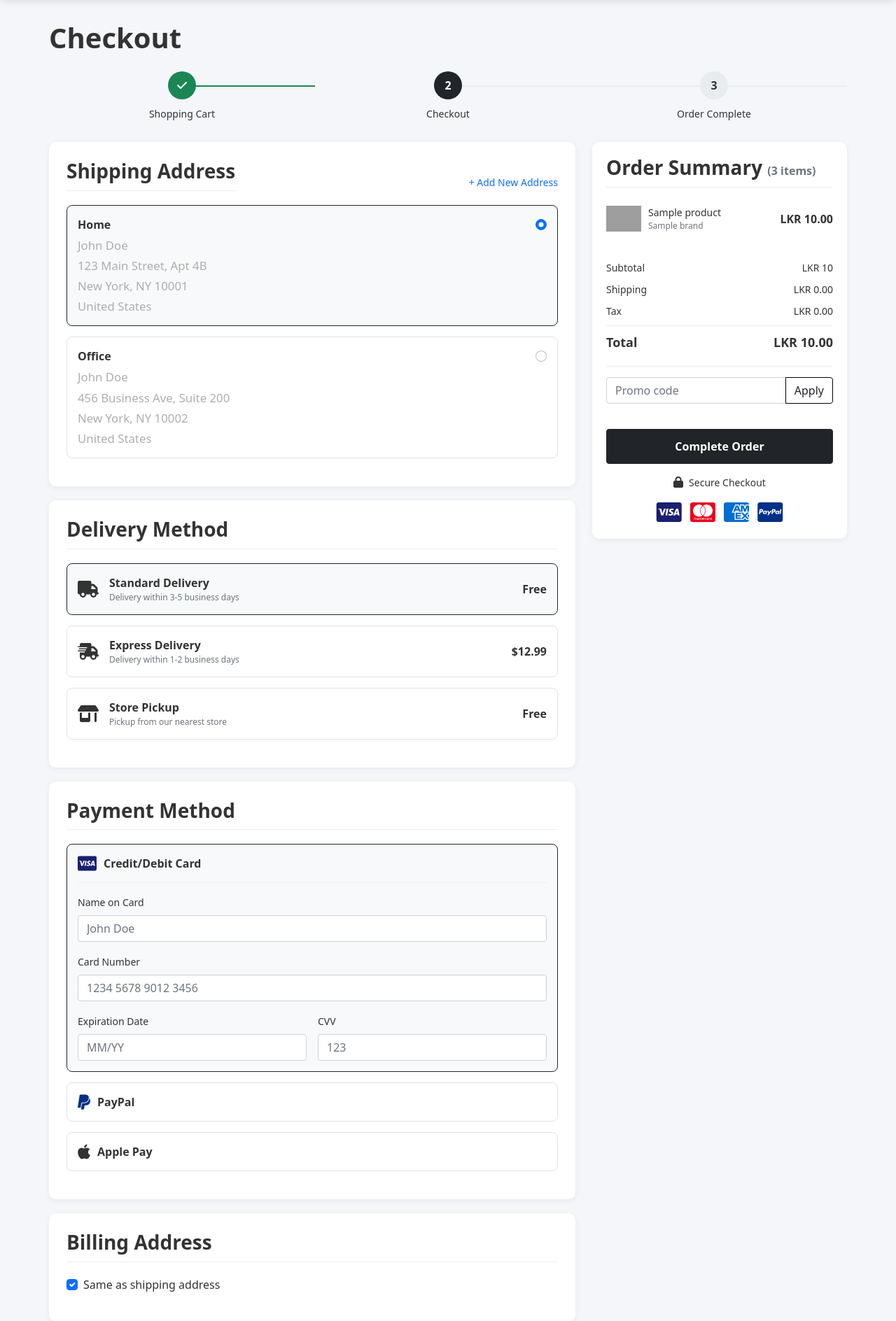
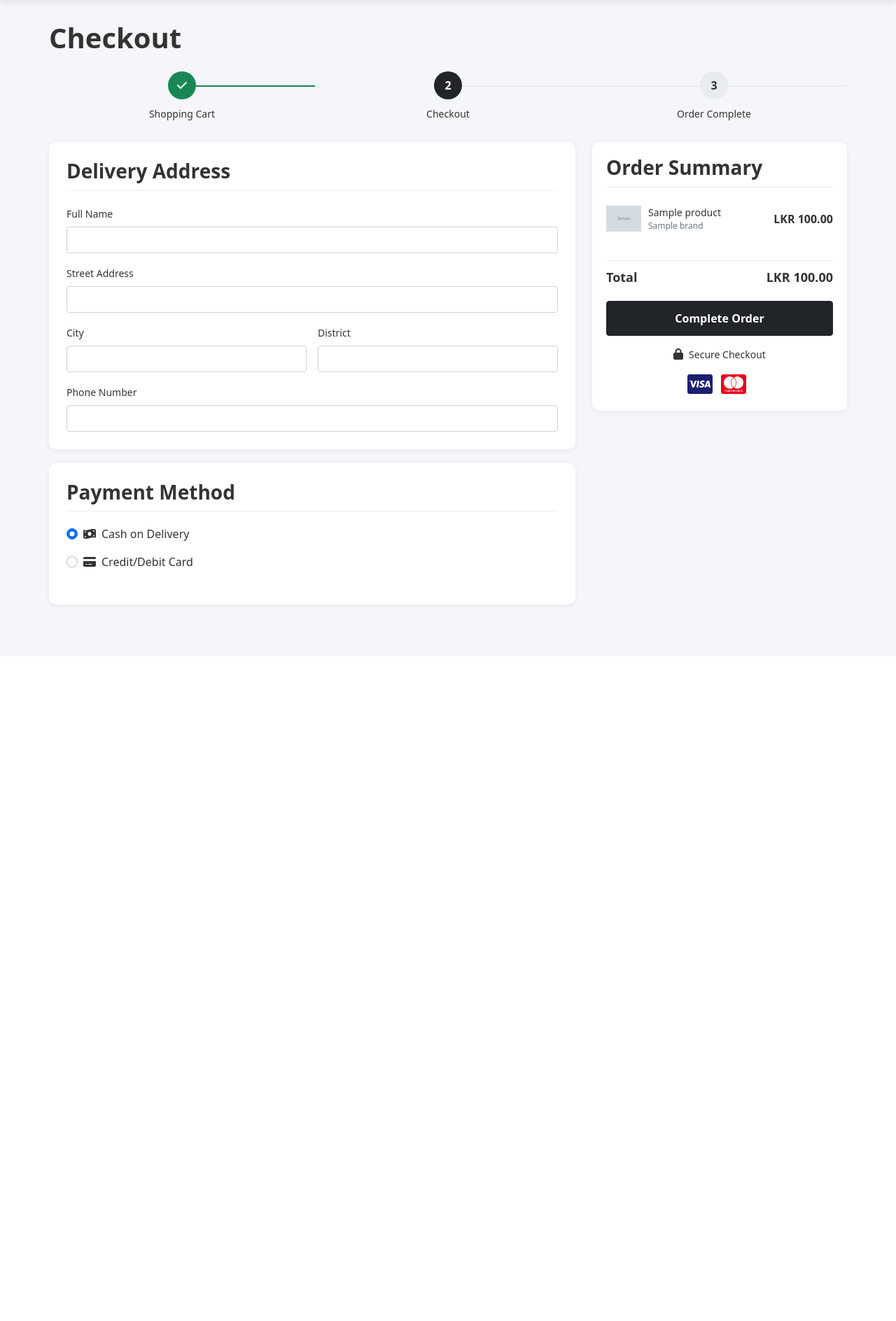
Before and after one commit to dimuthadithya/MobiMart, a PHP site: page /pages/checkout.php in a window 1280 px wide. Shown: the part 88-1976 px from the top of the page at 70% size. After the commit the page ends 959 px from the top, so only its background shows below. Run offline with PHP 8.4, Linux system fonts and the light colour scheme; the visitor is signed in with stand-in values (Sample User, id 1); tables that the repository leaves empty hold one stand-in row (values such as "Sample post"); grey boxes marked "Sample" are stand-in pictures; grey boxes are pictures that could not be loaded.

Commit message:
Add address table to database schema and implement address processing controller

```diff
--- /dev/null
+++ b/controller/address_process.php
@@ -0,0 +1 @@
+<?php
--- a/includes/orderSummaryItem.php
+++ b/includes/orderSummaryItem.php
@@ -1,8 +1,8 @@
         <div class="summary-product">
-            <img src="/api/placeholder/50/50" alt="iPhone 13 Pro" class="summary-product-image">
+            <img src="<?php echo $productImage ?>" alt="iPhone 13 Pro" class="summary-product-image">
             <div>
                 <div class="summary-product-title"><?php echo $productName ?></div>
                 <div class="summary-product-variant"><?php echo $brandName ?></div>
             </div>
-            <div class="summary-product-price">LKR <?php echo $productPrice ?></div>
+            <div class="summary-product-price">LKR <?php echo $productPrice * $qty ?>.00</div>
         </div>
--- a/pages/checkout.php
+++ b/pages/checkout.php
@@ -530,173 +530,89 @@ if (count($cartItems) == 0) {
 
     <div class="row">
       <!-- Checkout Form Column -->
-      <div class="col-lg-8 mb-4">
+      <div class="col-lg-8 mb-4"> <!-- Delivery Address Section -->
+        <form action="../controller/address_process.php" method="POST">
+          <div class="checkout-section">
+            <h3 class="section-title">Delivery Address</h3>
 
-        <!-- Shipping Address Section -->
-        <div class="checkout-section">
-          <div class="d-flex justify-content-between align-items-center">
-            <h3 class="section-title">Shipping Address</h3>
-            <a href="#" class="edit-link">+ Add New Address</a>
+            <div class="row g-3">
+              <div class="col-12">
+                <label class="form-label">Full Name</label>
+                <input type="text" class="form-control" name="fullName" required>
               </div>
-
-          <div class="address-select selected">
-            <input class="form-check-input" type="radio" name="address" id="address1" checked>
-            <div class="address-title">Home</div>
-            <div class="address-details">
-              <p class="mb-1">John Doe</p>
-              <p class="mb-1">123 Main Street, Apt 4B</p>
-              <p class="mb-1">New York, NY 10001</p>
-              <p class="mb-0">United States</p>
+              <div class="col-12">
+                <label class="form-label">Street Address</label>
+                <input type="text" class="form-control" name="streetAddress" required>
               </div>
+              <div class="col-md-6">
+                <label class="form-label">City</label>
+                <input type="text" class="form-control" name="city" required>
               </div>
-
-          <div class="address-select">
-            <input class="form-check-input" type="radio" name="address" id="address2">
-            <div class="address-title">Office</div>
-            <div class="address-details">
-              <p class="mb-1">John Doe</p>
-              <p class="mb-1">456 Business Ave, Suite 200</p>
-              <p class="mb-1">New York, NY 10002</p>
-              <p class="mb-0">United States</p>
+              <div class="col-md-6">
+                <label class="form-label">District</label>
+                <input type="text" class="form-control" name="district" required>
+              </div>
+              <div class="col-12">
+                <label class="form-label">Phone Number</label>
+                <input type="tel" class="form-control" name="phone" required>
               </div>
             </div>
           </div>
-
-        <!-- Delivery Method Section -->
-        <div class="checkout-section">
-          <h3 class="section-title">Delivery Method</h3>
-
-          <div class="delivery-method selected">
-            <div class="method-details">
-              <div class="method-icon">
-                <i class="fas fa-truck"></i>
-              </div>
-              <div class="method-info">
-                <div class="method-title">Standard Delivery</div>
-                <div class="method-description">Delivery within 3-5 business days</div>
-              </div>
-            </div>
-            <div class="method-price">Free</div>
-          </div>
-
-          <div class="delivery-method">
-            <div class="method-details">
-              <div class="method-icon">
-                <i class="fas fa-shipping-fast"></i>
-              </div>
-              <div class="method-info">
-                <div class="method-title">Express Delivery</div>
-                <div class="method-description">Delivery within 1-2 business days</div>
-              </div>
-            </div>
-            <div class="method-price">$12.99</div>
-          </div>
-
-          <div class="delivery-method">
-            <div class="method-details">
-              <div class="method-icon">
-                <i class="fas fa-store-alt"></i>
-              </div>
-              <div class="method-info">
-                <div class="method-title">Store Pickup</div>
-                <div class="method-description">Pickup from our nearest store</div>
-              </div>
-            </div>
-            <div class="method-price">Free</div>
-          </div>
-        </div>
-
+        </form>
         <!-- Payment Method Section -->
         <div class="checkout-section">
           <h3 class="section-title">Payment Method</h3>
 
-          <div class="payment-option selected">
-            <div class="payment-title">
-              <i class="fab fa-cc-visa payment-icon" style="color: #1a1f71;"></i>
-              Credit/Debit Card
+          <div class="mb-4">
+            <div class="form-check mb-3">
+              <input class="form-check-input" type="radio" name="paymentMethod" id="cashOnDelivery" checked>
+              <label class="form-check-label" for="cashOnDelivery">
+                <i class="fas fa-money-bill-wave me-2"></i>Cash on Delivery
+              </label>
             </div>
-            <div class="payment-details">
+
+            <div class="form-check">
+              <input class="form-check-input" type="radio" name="paymentMethod" id="cardPayment">
+              <label class="form-check-label" for="cardPayment">
+                <i class="fas fa-credit-card me-2"></i>Credit/Debit Card
+              </label>
+            </div>
+          </div>
+
+          <!-- Card Payment Details (Hidden by default) -->
+          <div id="cardDetails" style="display: none;">
             <div class="row g-3">
               <div class="col-12">
-                  <label for="cardName" class="form-label">Name on Card</label>
-                  <input type="text" class="form-control" id="cardName" placeholder="John Doe">
+                <label class="form-label">Name on Card</label>
+                <input type="text" class="form-control" placeholder="John Doe">
               </div>
               <div class="col-12">
-                  <label for="cardNumber" class="form-label">Card Number</label>
-                  <input type="text" class="form-control" id="cardNumber" placeholder="1234 5678 9012 3456">
+                <label class="form-label">Card Number</label>
+                <input type="text" class="form-control" placeholder="1234 5678 9012 3456">
               </div>
               <div class="col-md-6">
-                  <label for="cardExpiry" class="form-label">Expiration Date</label>
-                  <input type="text" class="form-control" id="cardExpiry" placeholder="MM/YY">
+                <label class="form-label">Expiration Date</label>
+                <input type="text" class="form-control" placeholder="MM/YY">
               </div>
               <div class="col-md-6">
-                  <label for="cardCvv" class="form-label">CVV</label>
-                  <input type="text" class="form-control" id="cardCvv" placeholder="123">
+                <label class="form-label">CVV</label>
+                <input type="text" class="form-control" placeholder="123">
+              </div>
             </div>
           </div>
         </div>
       </div>
 
-          <div class="payment-option">
-            <div class="payment-title">
-              <i class="fab fa-paypal payment-icon" style="color: #003087;"></i>
-              PayPal
-            </div>
-            <div class="payment-details">
-              <p class="text-muted">You will be redirected to PayPal to complete your payment.</p>
-            </div>
-          </div>
-
-          <div class="payment-option">
-            <div class="payment-title">
-              <i class="fab fa-apple payment-icon"></i>
-              Apple Pay
-            </div>
-            <div class="payment-details">
-              <p class="text-muted">Pay securely using Apple Pay.</p>
-            </div>
-          </div>
-        </div>
-
-        <!-- Billing Address -->
-        <div class="checkout-section">
-          <h3 class="section-title">Billing Address</h3>
-
-          <div class="form-check mb-3">
-            <input class="form-check-input" type="checkbox" id="sameAsShipping" checked>
-            <label class="form-check-label" for="sameAsShipping">
-              Same as shipping address
-            </label>
-          </div>
-        </div>
-
-        <!-- Contact Information -->
-        <div class="checkout-section">
-          <h3 class="section-title">Contact Information</h3>
-
-          <div class="row g-3">
-            <div class="col-md-6">
-              <label for="emailAddress" class="form-label">Email Address</label>
-              <input type="email" class="form-control" id="emailAddress" placeholder="your@email.com">
-            </div>
-            <div class="col-md-6">
-              <label for="phoneNumber" class="form-label">Phone Number</label>
-              <input type="tel" class="form-control" id="phoneNumber" placeholder="(123) 456-7890">
-            </div>
-          </div>
-        </div>
-
-      </div>
-
       <!-- Order Summary Column -->
       <div class="col-lg-4">
         <div class="order-summary">
-          <h3 class="summary-title">Order Summary <span class="text-muted fs-6">(3 items)</span></h3>
+          <h3 class="summary-title">Order Summary <span class="text-muted fs-6"></span></h3>
 
           <!-- Order Items -->
           <div class="mb-4">
             <?php
             $totalPrice = 0;
+            $qty = 0;
 
             foreach ($cartItems as $item) {
               $productId = $item['product_id'];
@@ -705,9 +621,11 @@ if (count($cartItems) == 0) {
               $productStmt = $conn->prepare($productSql);
               $productStmt->execute(['product_id' => $productId]);
               $product = $productStmt->fetch(PDO::FETCH_ASSOC);
+              $qty += $item['quantity'];
 
               $productName = $product['product_name'];
               $productPrice = $product['price'];
+              $productImage = $product['image_url'] ? "../assets/uploads/products/" . htmlspecialchars($product['image_url']) : "../assets/images/product-item1.jpg";
               // $productImage = $product['image_url'];
               $productSku = $product['sku'];
               $productDetailsPage = "../includes/productDetails.php?product_id=" . $productId;
@@ -728,31 +646,10 @@ if (count($cartItems) == 0) {
 
           </div>
 
-          <!-- Order Totals -->
-          <div class="summary-item">
-            <span>Subtotal</span>
-            <span>LKR <?php echo $totalPrice ?></span>
-          </div>
-          <div class="summary-item">
-            <span>Shipping</span>
-            <span>LKR 0.00</span>
-          </div>
-          <div class="summary-item">
-            <span>Tax</span>
-            <span>LKR 0.00</span>
-          </div>
-
+          <!-- Order Total -->
           <div class="summary-total">
             <span>Total</span>
-            <span>LKR <?php echo $totalPrice ?>.00</span>
-          </div>
-
-          <!-- Promo Code Section -->
-          <div class="promo-code">
-            <div class="input-group mb-3">
-              <input type="text" class="form-control" placeholder="Promo code">
-              <button class="btn btn-outline-dark" type="button">Apply</button>
-            </div>
+            <span>LKR <?php echo $totalPrice * $qty; ?>.00</span>
           </div>
 
           <!-- Complete Order Button -->
@@ -769,65 +666,14 @@ if (count($cartItems) == 0) {
             <div class="mt-3">
               <i class="fab fa-cc-visa fa-2x me-2" style="color: #1a1f71;"></i>
               <i class="fab fa-cc-mastercard fa-2x me-2" style="color: #eb001b;"></i>
-              <i class="fab fa-cc-amex fa-2x me-2" style="color: #006fcf;"></i>
-              <i class="fab fa-cc-paypal fa-2x" style="color: #003087;"></i>
             </div>
           </div>
         </div>
       </div>
     </div>
   </div>
-
-  <!-- Footer -->
-  <footer>
-    <div class="container">
-      <div class="row">
-        <div class="col-md-3 mb-4 mb-md-0">
-          <h5 class="footer-title">Mobile Shop</h5>
-          <p class="text-muted">The best place to buy the latest smartphones and accessories at competitive prices.</p>
-          <div class="social-icons">
-            <a href="#" class="social-icon"><i class="fab fa-facebook-f"></i></a>
-            <a href="#" class="social-icon"><i class="fab fa-twitter"></i></a>
-            <a href="#" class="social-icon"><i class="fab fa-instagram"></i></a>
-            <a href="#" class="social-icon"><i class="fab fa-youtube"></i></a>
-          </div>
-        </div>
-        <div class="col-md-3 mb-4 mb-md-0">
-          <h5 class="footer-title">Quick Links</h5>
-          <ul class="footer-links">
-            <li><a href="#">About Us</a></li>
-            <li><a href="#">Contact Us</a></li>
-            <li><a href="#">Blog</a></li>
-            <li><a href="#">FAQs</a></li>
-          </ul>
-        </div>
-        <div class="col-md-3 mb-4 mb-md-0">
-          <h5 class="footer-title">Customer Service</h5>
-          <ul class="footer-links">
-            <li><a href="#">Shipping Policy</a></li>
-            <li><a href="#">Returns & Refunds</a></li>
-            <li><a href="#">Order Tracking</a></li>
-            <li><a href="#">Warranty & Support</a></li>
-          </ul>
-        </div>
-        <div class="col-md-3">
-          <h5 class="footer-title">Contact Info</h5>
-          <ul class="footer-links">
-            <li><i class="fas fa-map-marker-alt me-2"></i> 123 Tech Street, Kegalle, Sri Lanka</li>
-            <li><i class="fas fa-phone-alt me-2"></i> +94 77177111</li>
-            <li><i class="fas fa-envelope me-2"></i> mobimart@info.com</li>
-          </ul>
-        </div>
-      </div>
-      <div class="copyright">
-        <p>&copy; 2025 Mobile Shop. All Rights Reserved.</p>
-      </div>
-    </div>
-  </footer>
-
   <script src="https://cdn.jsdelivr.net/npm/bootstrap@5.3.3/dist/js/bootstrap.bundle.min.js"></script>
   <script>
-    // Simple script to handle interactions - in a real application, this would be more comprehensive
     document.addEventListener('DOMContentLoaded', function() {
       // Address selection
       const addressOptions = document.querySelectorAll('.address-select');
@@ -839,23 +685,16 @@ if (count($cartItems) == 0) {
         });
       });
 
-      // Delivery method selection
-      const deliveryOptions = document.querySelectorAll('.delivery-method');
-      deliveryOptions.forEach(option => {
-        option.addEventListener('click', function() {
-          deliveryOptions.forEach(opt => opt.classList.remove('selected'));
-          this.classList.add('selected');
-        });
-      });
+      // Payment method toggle
+      const cardPayment = document.getElementById('cardPayment');
+      const cardDetails = document.getElementById('cardDetails');
 
-      // Payment method selection
-      const paymentOptions = document.querySelectorAll('.payment-option');
-      paymentOptions.forEach(option => {
-        option.addEventListener('click', function() {
-          paymentOptions.forEach(opt => opt.classList.remove('selected'));
-          this.classList.add('selected');
-        });
-      });
+      function toggleCardDetails() {
+        cardDetails.style.display = cardPayment.checked ? 'block' : 'none';
+      }
+
+      cardPayment.addEventListener('change', toggleCardDetails);
+      document.getElementById('cashOnDelivery').addEventListener('change', toggleCardDetails);
     });
   </script>
 </body>
```
Also changed, not shown: sql/ministore.sql (+15 -0 lines). Lines whose indentation alone changed are shown as unchanged.
